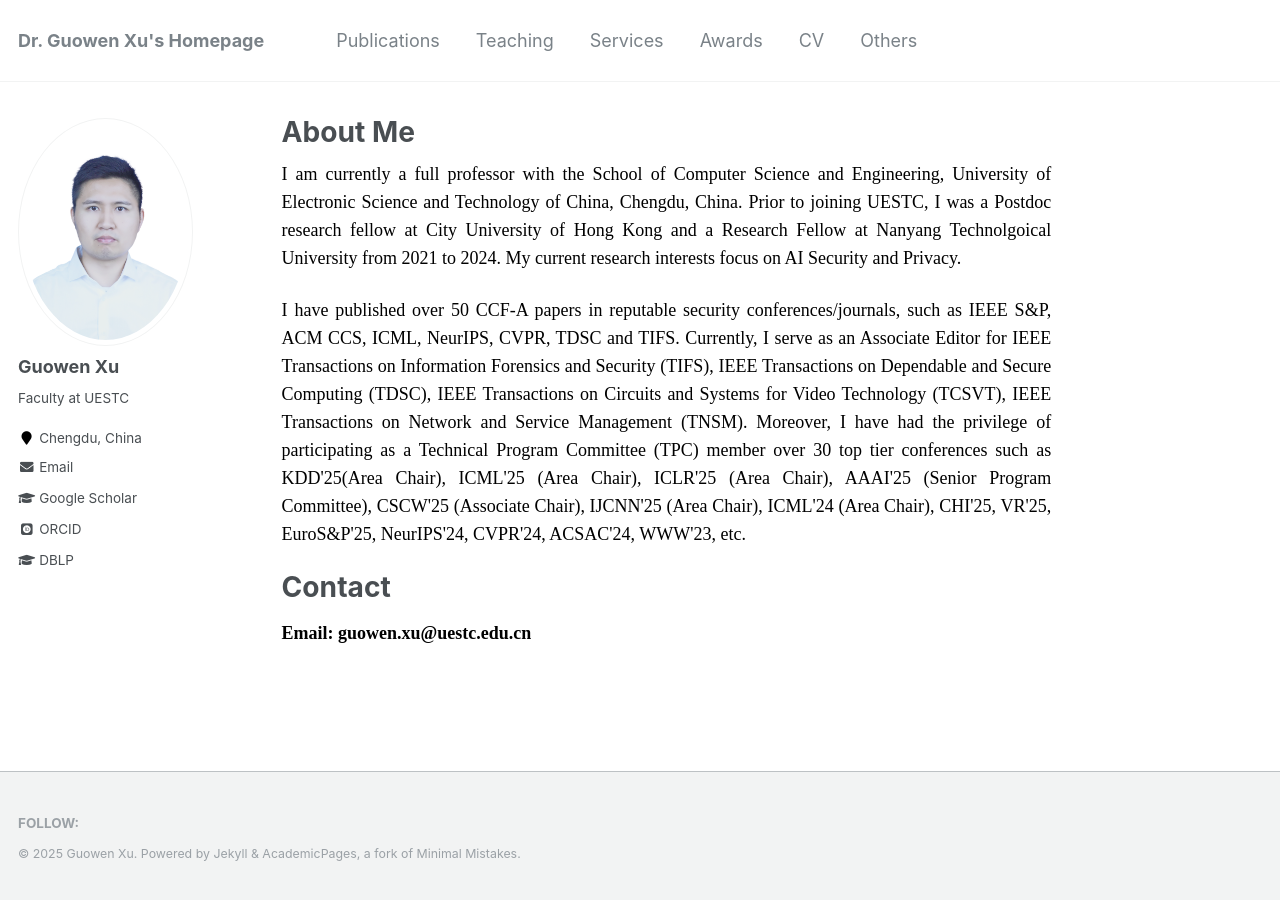
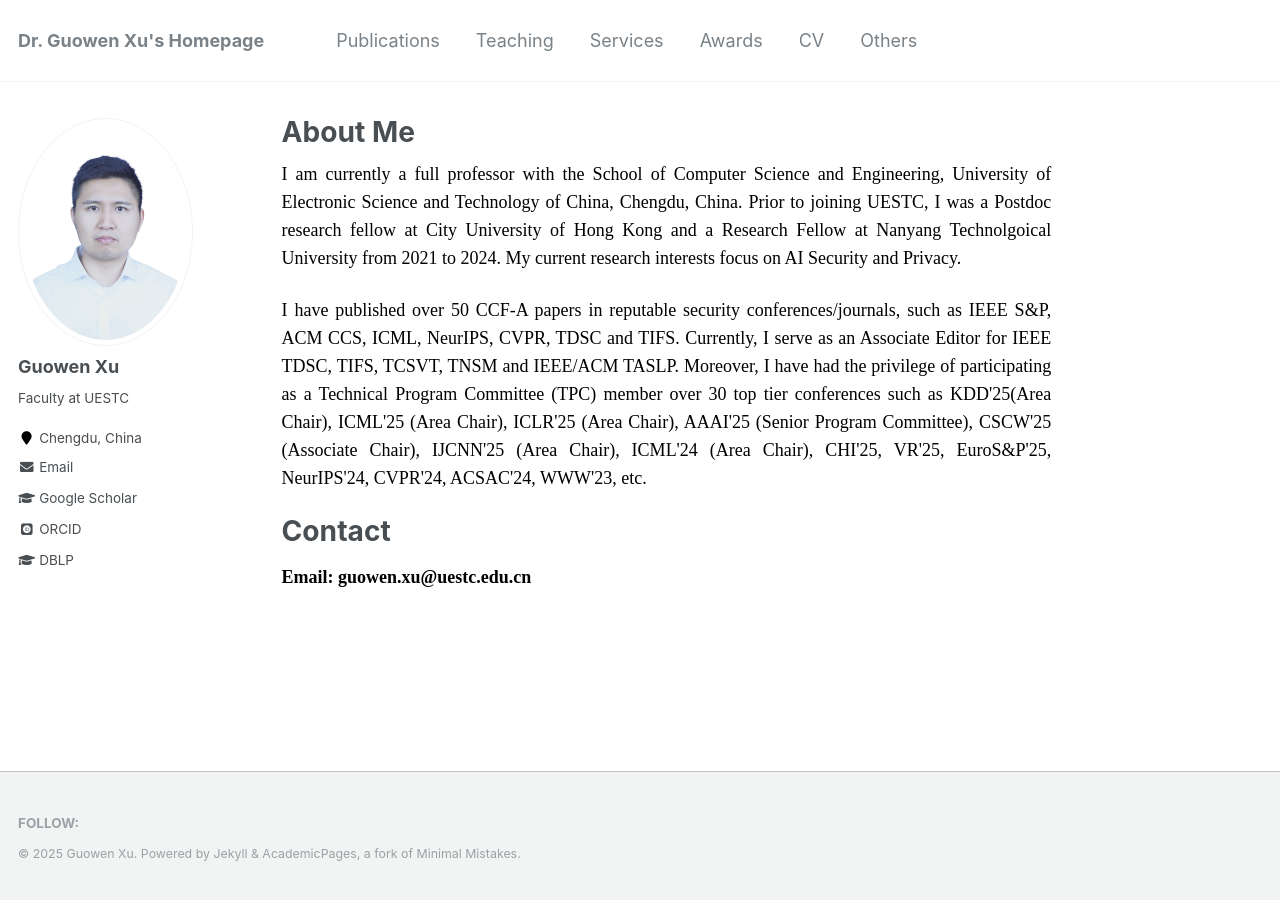
Before and after one commit to Guowen-xu/guowen-xu.github.io, a Jekyll site: the page built from _pages/about.md, in a window 1280 px wide. Built offline with Jekyll 4.4.1, drawn with Linux system fonts in a browser that asks for light colours; some web fonts are replaced.

Commit message:
Update about.md

```diff
--- a/_pages/about.md
+++ b/_pages/about.md
@@ -10,7 +10,7 @@ redirect_from:
 
 <p align="justify">  <font face="Times New Roman" color=black size=4> I am currently a full professor with the School of Computer Science and Engineering, University of Electronic Science and Technology of China, Chengdu, China. Prior to joining UESTC, I was a Postdoc research fellow at City University of Hong Kong and a  Research  Fellow at Nanyang Technolgoical University from 2021 to 2024. My current research interests focus on  AI Security and Privacy. </font> </p>
 
-<p align="justify"> <font face="Times New Roman" color=black size=4> I have published over 50 CCF-A papers in reputable security conferences/journals, such as IEEE S&P, ACM CCS, ICML, NeurIPS, CVPR, TDSC and TIFS. Currently, I serve as an Associate Editor for IEEE Transactions on Information Forensics and Security (TIFS), IEEE Transactions on Dependable and Secure Computing (TDSC), IEEE Transactions on Circuits and Systems for Video Technology (TCSVT), IEEE Transactions on Network and Service Management (TNSM). Moreover, I have had the privilege of participating as a Technical Program Committee (TPC) member over 30 top tier conferences such as KDD'25(Area Chair), ICML'25 (Area Chair), ICLR'25 (Area Chair), AAAI'25 (Senior Program Committee), CSCW'25 (Associate Chair), IJCNN'25 (Area Chair), ICML'24 (Area Chair), CHI'25, VR'25, EuroS&P'25, NeurIPS'24, CVPR'24, ACSAC'24, WWW'23, etc.</font> </p>
+<p align="justify"> <font face="Times New Roman" color=black size=4> I have published over 50 CCF-A papers in reputable security conferences/journals, such as IEEE S&P, ACM CCS, ICML, NeurIPS, CVPR, TDSC and TIFS. Currently, I serve as an Associate Editor for IEEE TDSC, TIFS, TCSVT, TNSM and IEEE/ACM TASLP. Moreover, I have had the privilege of participating as a Technical Program Committee (TPC) member over 30 top tier conferences such as KDD'25(Area Chair), ICML'25 (Area Chair), ICLR'25 (Area Chair), AAAI'25 (Senior Program Committee), CSCW'25 (Associate Chair), IJCNN'25 (Area Chair), ICML'24 (Area Chair), CHI'25, VR'25, EuroS&P'25, NeurIPS'24, CVPR'24, ACSAC'24, WWW'23, etc.</font> </p>
 
 
 
```
